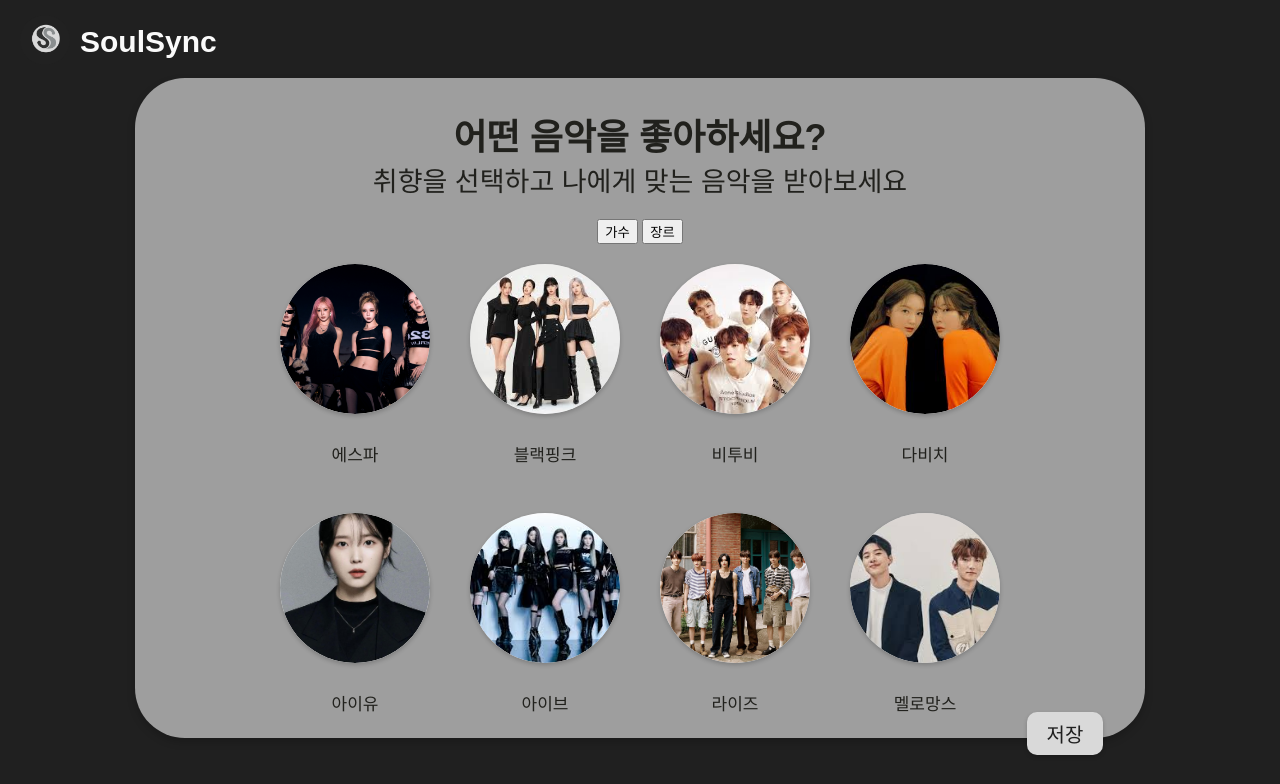
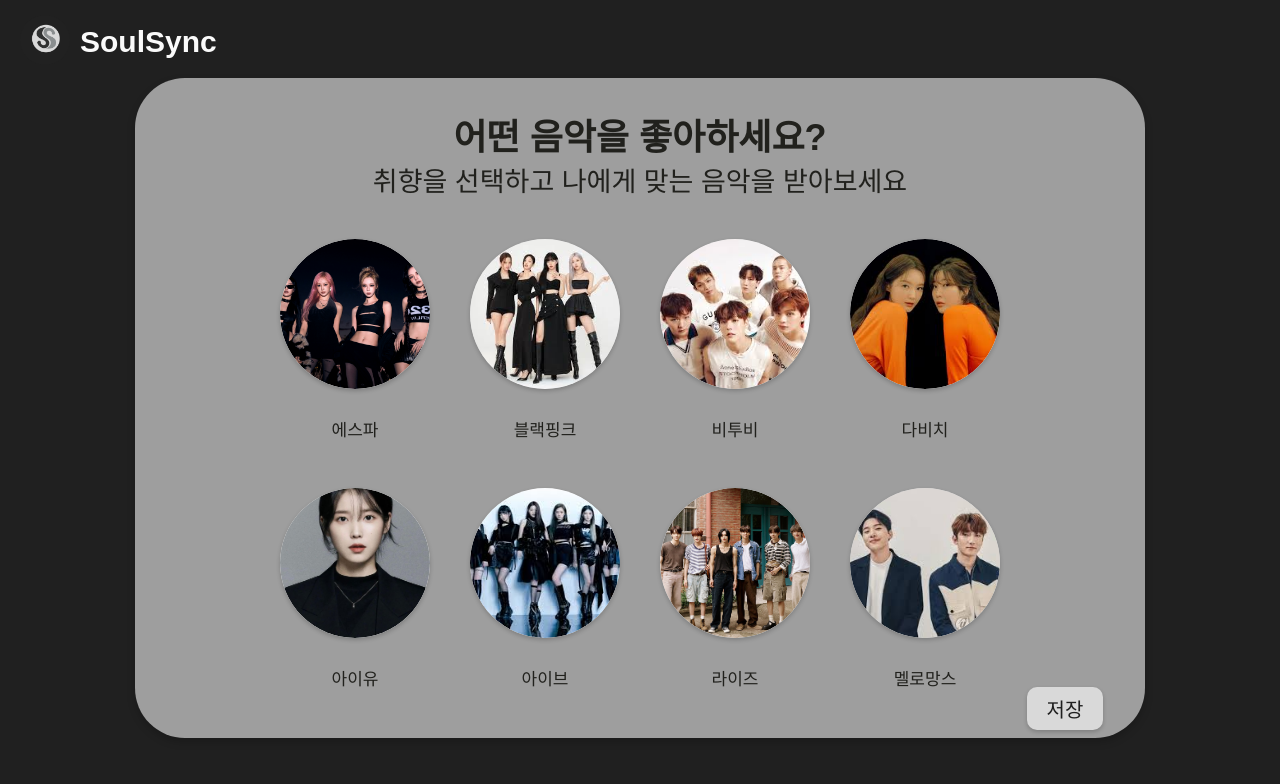
Before and after one commit to hzzz15/mini, a FastAPI app: template templates/choice.html in a window 1280 px wide. Shown: the top 784 px of the page. Run offline with FastAPI, Linux system fonts and the light colour scheme; the template is opened without the code that fills it, so the values that code supplies are empty.

Commit message:
Update choice.html

```diff
--- a/templates/choice.html
+++ b/templates/choice.html
@@ -16,11 +16,6 @@
         <div class="header">
             <h2>어떤 음악을 좋아하세요?</h2>
             <p>취향을 선택하고 나에게 맞는 음악을 받아보세요</p>
-        </div>
-
-        <div class="buttons">
-            <button type="button">가수</button>
-            <button type="button">장르</button>
         </div>
 
         <!-- 위 4개의 circle -->
@@ -107,6 +102,6 @@
     </div>
 
     <!-- JavaScript 파일 연결 -->
-    <script src="choice.js"></script>
+    <script src="/static/choice.css"></script>
 </body>
 </html>
```
